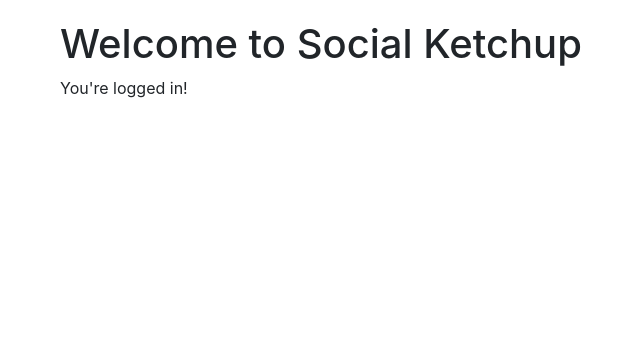
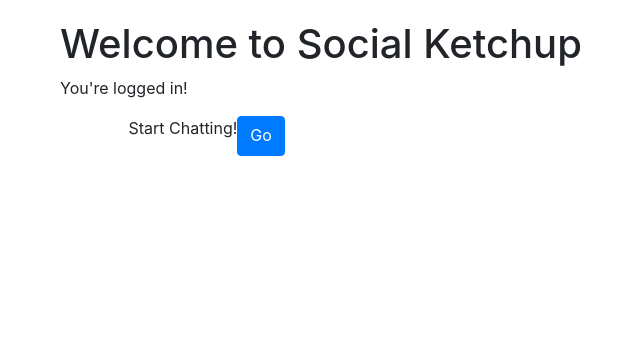
Before and after one commit to reesecake/social-ketchup, a Flask app: page /home in a window 1280 px wide. Shown: the part 56-420 px from the top of the page, without its empty margins (110-750 px from the left). Run offline with Flask 2, Linux system fonts and the light colour scheme; some libraries are stand-ins or nearby versions.

Commit message:
added button for logged-in users to start chatting

```diff
--- a/templates/home.html
+++ b/templates/home.html
@@ -4,4 +4,14 @@
     <h1>{% block title %} Welcome to Social Ketchup {% endblock %}</h1>
     <p>You're logged in!</p>
 
+
+    <div class="row" style="align-self: center">
+        <div class="col-4 d-flex justify-content-center text-center">
+            <p>
+                Start Chatting!
+            </p>
+                <a href="{{ url_for('render_chat') }}" class="btn btn-primary">Go</a>
+        </div>
+    </div>
+
 {% endblock %}
```
